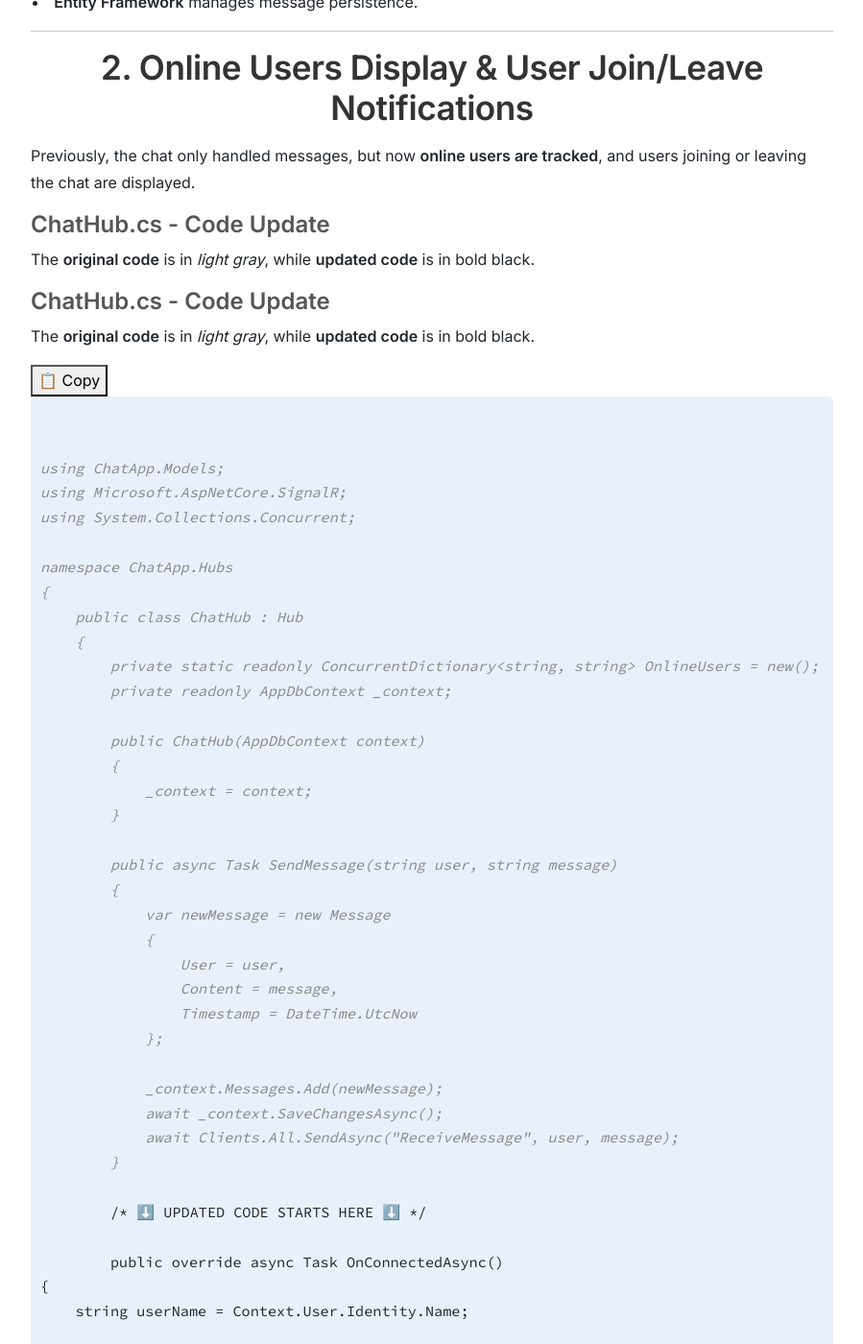
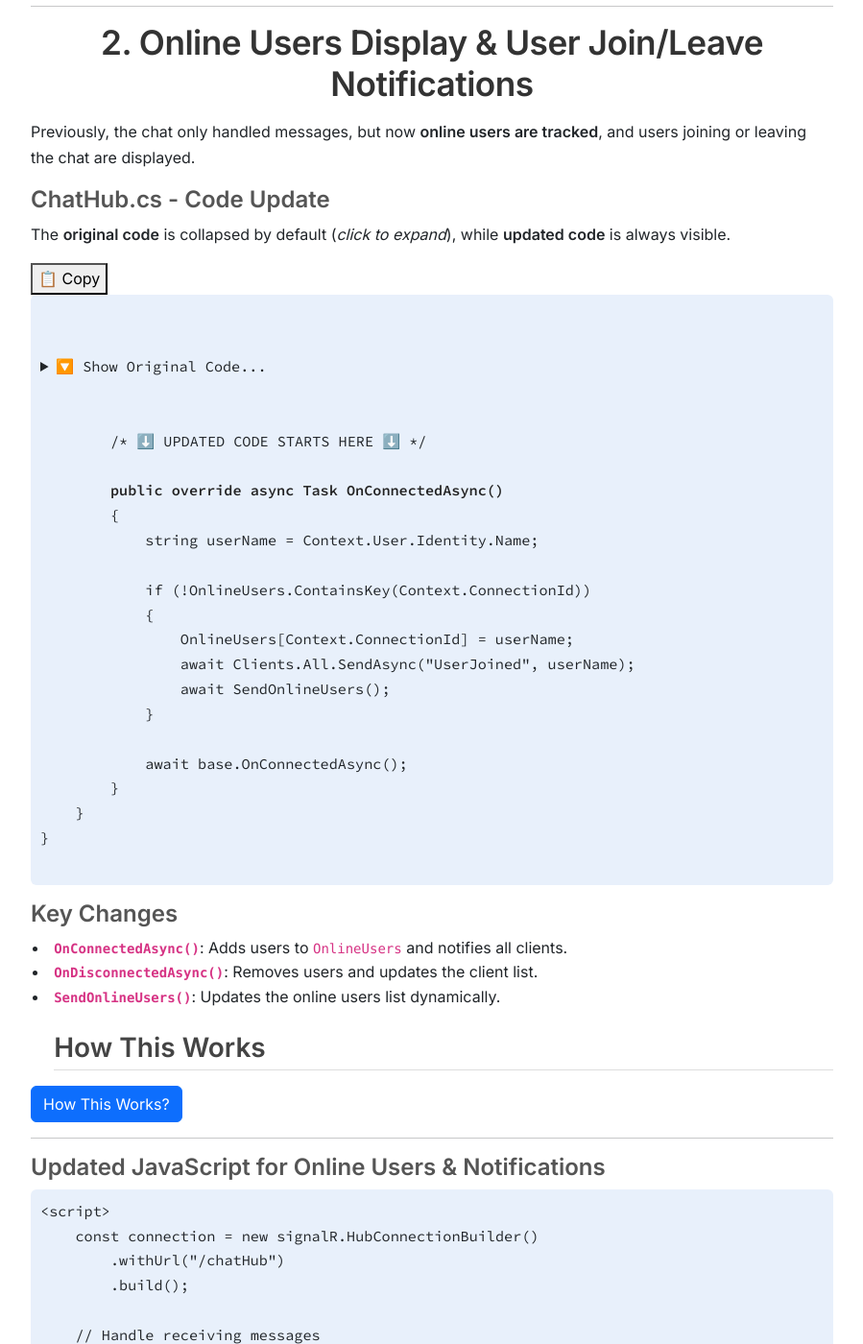
Before and after one commit to JWalshe86/ChatApp, a Jekyll site: the page built from docs/ChatAppPartTwo.md, in a window 1280 px wide and 1400 px high, scrolled down 5791 px. Shown: the whole window at 96% size, without its empty margins (190-1089 px from the left). Built offline with Jekyll 4.4.1, drawn with Linux system fonts in a browser that asks for light colours; some of the changed text lies outside the part shown.

Commit message:
Update ChatAppPartTwo.md

```diff
--- a/docs/ChatAppPartTwo.md
+++ b/docs/ChatAppPartTwo.md
@@ -157,16 +157,15 @@ Previously, the chat only handled messages, but now **online users are tracked**
 
 ### ChatHub.cs - Code Update
 
-The **original code** is in _light gray_, while **updated code** is in bold black.
-
-### ChatHub.cs - Code Update
-
-The **original code** is in _light gray_, while **updated code** is in bold black.
+The **original code** is collapsed by default (_click to expand_), while **updated code** is always visible.
 
 <div class="code-block">
     <button class="copy-button">📋 Copy</button>
+
     <pre><code>
-<span class="original-code">
+        <details>
+            <summary>🔽 Show Original Code...</summary>
+            <span class="original-code">
 using ChatApp.Models;
 using Microsoft.AspNetCore.SignalR;
 using System.Collections.Concurrent;
@@ -196,43 +195,27 @@ namespace ChatApp.Hubs
             await _context.SaveChangesAsync();
             await Clients.All.SendAsync("ReceiveMessage", user, message);
         }
-</span>
+            </span>
+        </details>
 
         /* ⬇️ UPDATED CODE STARTS HERE ⬇️ */
 
-        public override async Task OnConnectedAsync()
-{
-    string userName = Context.User.Identity.Name;
+        <span class="updated-code">public override async Task OnConnectedAsync()</span>
+        {
+            string userName = Context.User.Identity.Name;
 
-    if (!OnlineUsers.ContainsKey(Context.ConnectionId))
-    {
-        OnlineUsers[Context.ConnectionId] = userName;
-        await Clients.All.SendAsync("UserJoined", userName);
-        await SendOnlineUsers();
-    }
+            if (!OnlineUsers.ContainsKey(Context.ConnectionId))
+            {
+                OnlineUsers[Context.ConnectionId] = userName;
+                await Clients.All.SendAsync("UserJoined", userName);
+                await SendOnlineUsers();
+            }
 
-    await base.OnConnectedAsync();
-}
-
-public override async Task OnDisconnectedAsync(Exception exception)
-{
-    if (OnlineUsers.TryRemove(Context.ConnectionId, out string userName))
-    {
-        await Clients.All.SendAsync("UserLeft", userName);
-        await SendOnlineUsers();
-    }
-
-    await base.OnDisconnectedAsync(exception);
-}
-
-private Task SendOnlineUsers()
-{
-    var users = OnlineUsers.Values.Distinct().ToList();
-    return Clients.All.SendAsync("OnlineUsers", users);
-}
+            await base.OnConnectedAsync();
+        }
     }
 }
-        </code></pre>
+    </code></pre>
 </div>
 
 
```
